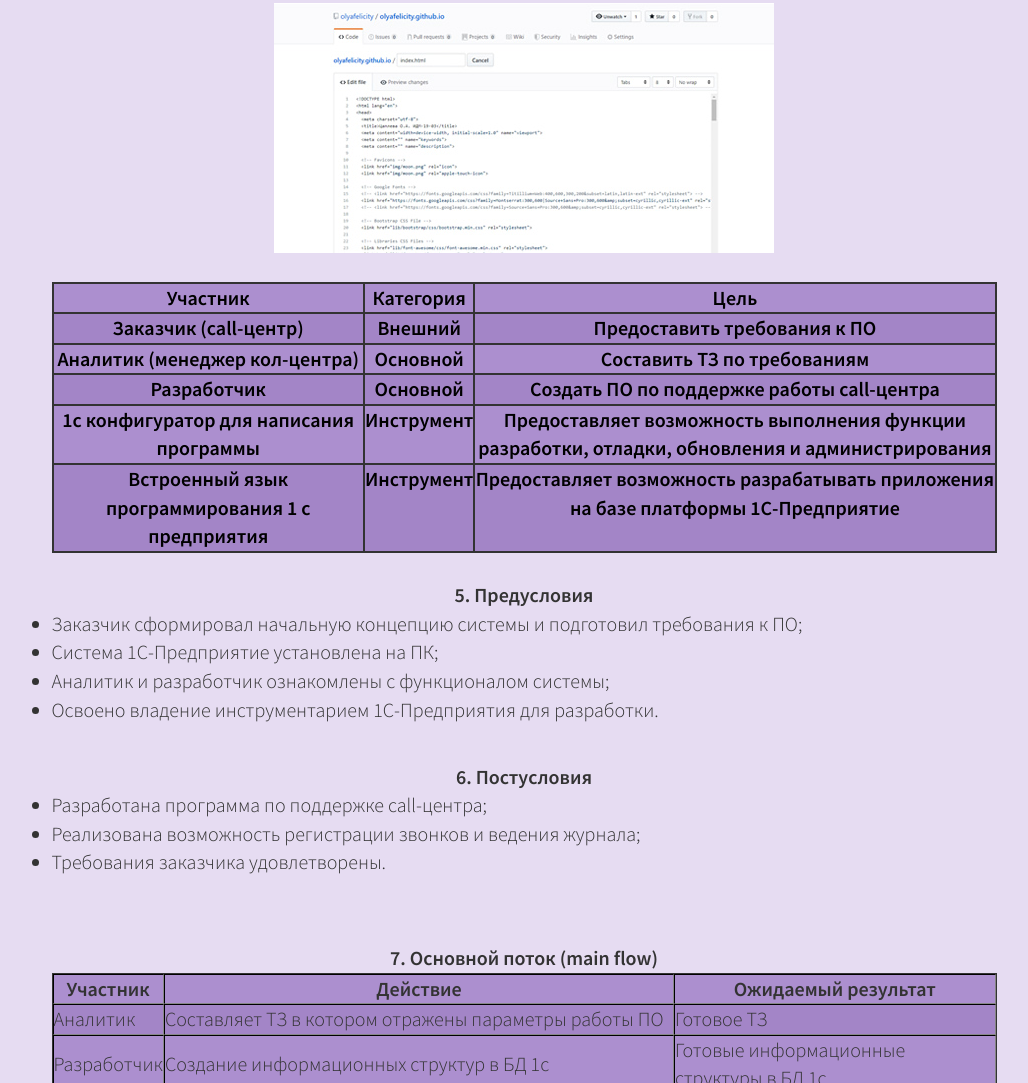
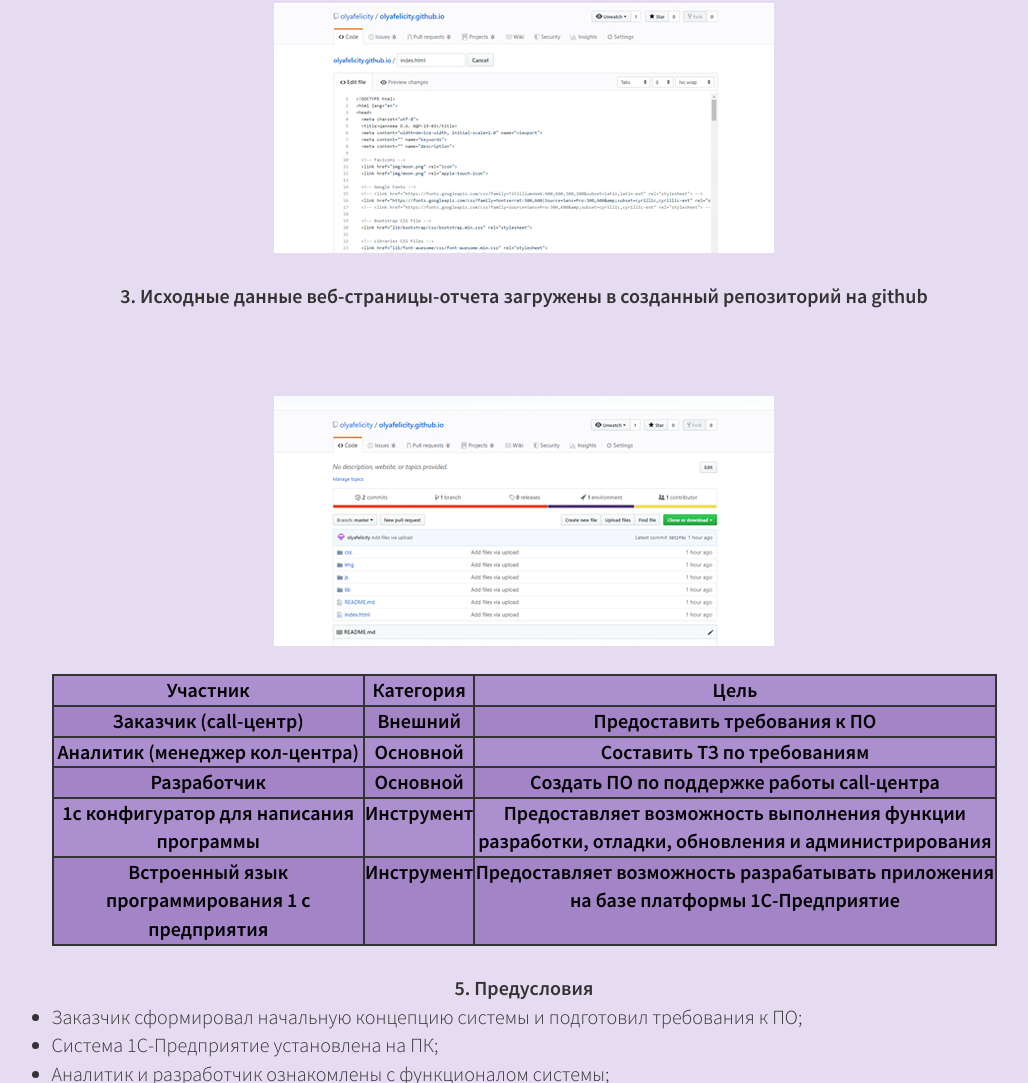
Before and after one commit to ndemyanok-stankin/MySute, a plain HTML site: page index.html in a window 1280 px wide. Shown: the part 1282-2365 px from the top of the page, without its empty margins (116-1144 px from the left). Drawn offline with Linux system fonts and the light colour scheme.

Commit message:
Update index.html

```diff
--- a/index.html
+++ b/index.html
@@ -92,6 +92,8 @@
 	  <br/><br/><br/><img src="img/lr11.jpg" /><br/><br/><br/>
           <span class="font-black"> 2. Создана веб-страница-отчет по лабораторным </span><br/>
 	  <br/><br/><br/><img src="img/lr12.jpg" /><br/><br/>
+		 <span class="font-black"> 3. Исходные данные веб-страницы-отчета загружены в созданный репозиторий на github </span><br/>
+	  <br/><br/><br/><img src="img/lr13.jpg" /><br/><br/>
 
 
 
```
